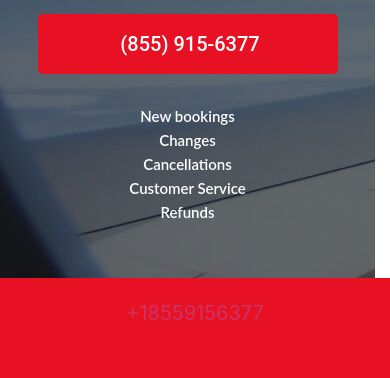
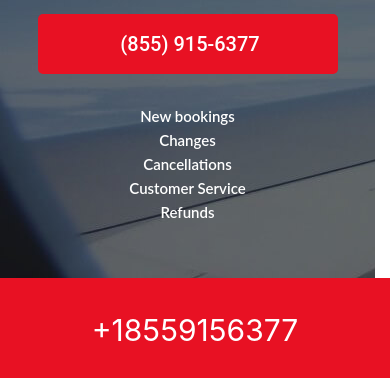
Before and after one commit to fgitpush/amp, a plain HTML site: page index.html in a window 390 px wide. Shown: the part 466-844 px from the top of the page. Drawn offline with Linux system fonts and the light colour scheme.

Commit message:
..................

```diff
--- a/index.html
+++ b/index.html
@@ -32,6 +32,13 @@ body {
 	color:#FFF;
 	text-align:center;
 }
+
+#bottom-footer a p{
+	font-size:30px;
+	color:#FFF;
+	text-align:center;
+}
+
 
 }
 
```
Also changed, not shown: 1 other file.
